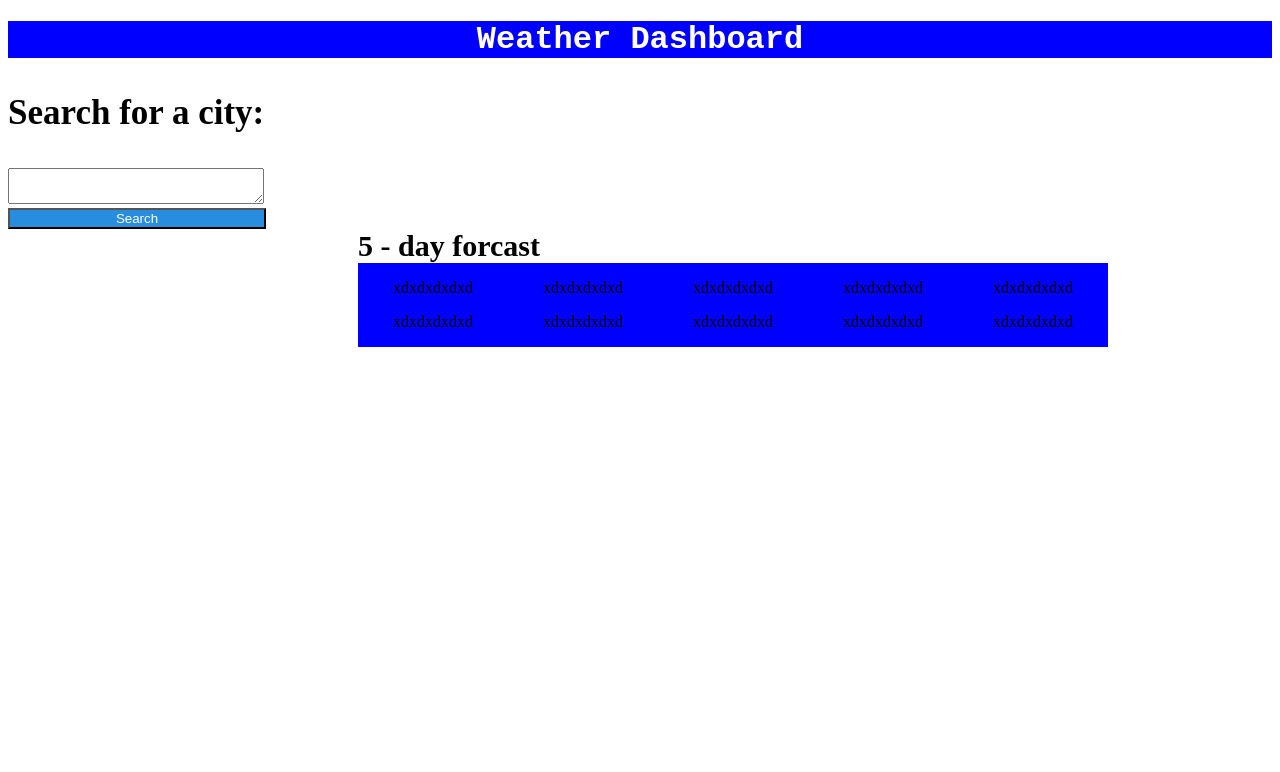
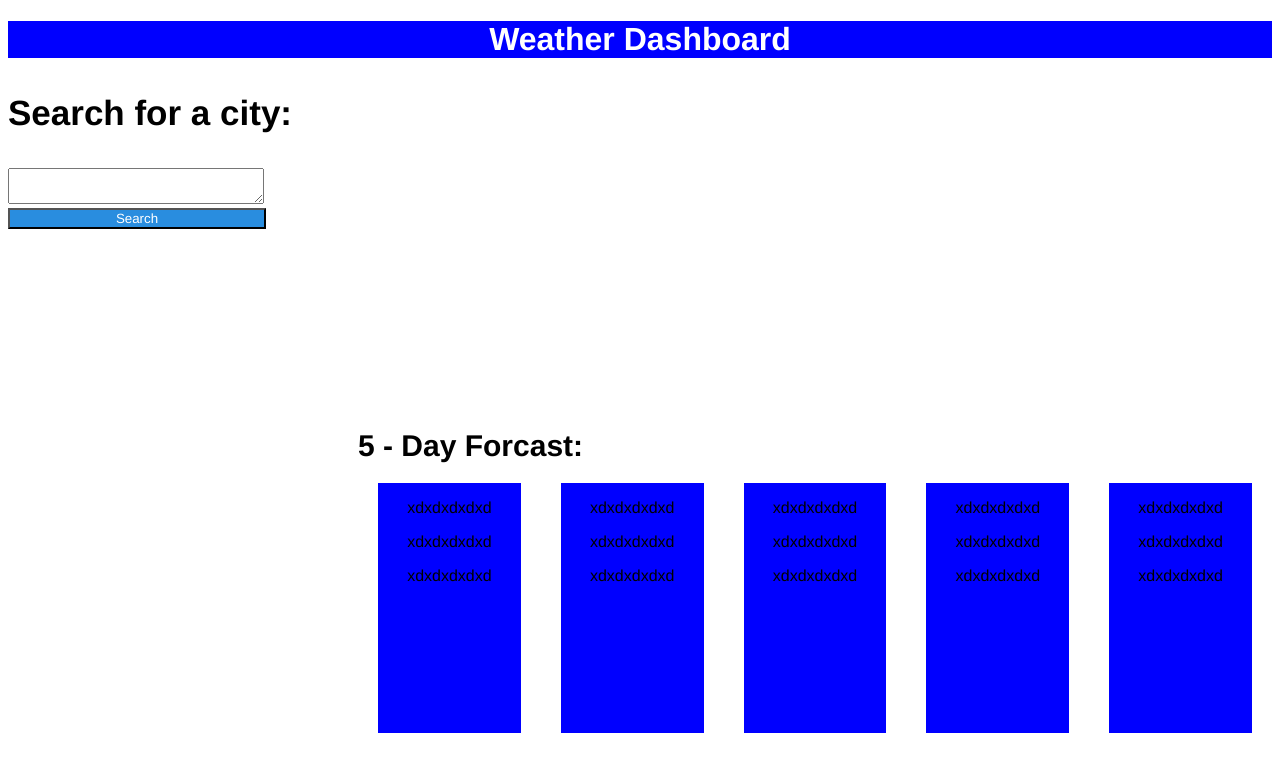
Before and after one commit to Dkangelas123/cliate_dashboard, a plain HTML site: page index.html in a window 1280 px wide. Drawn offline with Linux system fonts and the light colour scheme; a script that the page names is missing.

Commit message:
html clean up

```diff
--- a/assets/java.js
+++ /dev/null
@@ -1 +0,0 @@
-aa
--- a/assets/style.css
+++ b/assets/style.css
@@ -3,20 +3,23 @@ h1{
     background-color: blue;
     color: white;
     font-weight: bold;
-    font-family: 'Courier New', Courier, monospace;
+    font-family: 'Franklin Gothic Medium', 'Arial Narrow', Arial, sans-serif;
+
 }
 
 #search-text {
     font-size: 35px;
     font-weight: bolder;
+    font-family: 'Franklin Gothic Medium', 'Arial Narrow', Arial, sans-serif;
 }
 
 #search-button{
     width: 258px;
     background-color: rgb(41, 141, 223);
     color: white;
+    font-family: 'Franklin Gothic Medium', 'Arial Narrow', Arial, sans-serif;
 }
-.searchCity{
+#searchCity{
     width: 250px;
 
 }
@@ -26,12 +29,12 @@ h1{
     padding-left: 350px;
     font-size: 30px;
     font-weight: bold;
+    padding-top: 200px;
+    font-family: 'Franklin Gothic Medium', 'Arial Narrow', Arial, sans-serif;
 }
 #inf-weather{
     display: flex;
     padding-left: 350px;
-
-
 
 
 }
@@ -39,8 +42,16 @@ h1{
 #weather-container1, #weather-container2, #weather-container3, #weather-container4, #weather-container5 {
     text-align: center;
     background-color: blue;
-    width: 150px;
+    width: 250px;
+    height: 250px;
     border-color: white;
-    border-spacing: 100px;
+    font-family: 'Franklin Gothic Medium', 'Arial Narrow', Arial, sans-serif;
+    border-style:solid;
+    border-width: 20px;
+
+
 
 }
+#weather-container1{
+    border-spacing: 20px;
+}
--- a/index.html
+++ b/index.html
@@ -8,43 +8,47 @@
         <h1>Weather Dashboard</h1>
         <div id=" left-col">
         <p id = "search-text"> Search for a city: </p>
-        <textarea class="searchCity" placeholder="hello world"> </textarea>
+        <textarea id="searchCity" type="text" placeholder="San Anotnio"> </textarea>
+
         </div>
+        <button onclick="getInfo()" id="search-button">Search</button>
 
 
-<button id="search-button">Search</button>
 
-<div id="forcast-text">5 - day forcast</div>
+<div id="forcast-text">5 - Day Forcast:</div>
 <div id="inf-weather">
     <div id="weather-container1">
         <p Class="weather" id="day-1" ></p>
-        <p class="minvalues" id = "day-1min">xdxdxdxdxd</p>
-        <p class="minvalues" id = "day-1min">xdxdxdxdxd</p>
-        <p Class="weather" id="day-1" ></p>
+        <p id = "day1temp">xdxdxdxdxd</p>
+        <p id = "day1wind">xdxdxdxdxd</p>
+        <p id = "day1humidity">xdxdxdxdxd</p>
+
       </div>
       <div id="weather-container2">
         <p Class="weather" id="day-2" ></p>
-        <p class="minvalues" id = "day-1min">xdxdxdxdxd</p>
-        <p class="minvalues" id = "day-1min">xdxdxdxdxd</p>
-        <p Class="weather" id="day-1" ></p>
+        <p id = "day2temp">xdxdxdxdxd</p>
+        <p id = "day2wind">xdxdxdxdxd</p>
+        <p id = "day2humidity">xdxdxdxdxd</p>
+
       </div>
-      <div id="weather-container3">
+       <div id="weather-container3">
         <p Class="weather" id="day-3" ></p>
-        <p class="minvalues" id = "day-1min">xdxdxdxdxd</p>
-        <p class="minvalues" id = "day-1min">xdxdxdxdxd</p>
-        <p Class="weather" id="day-1" ></p>
-      </div>
-      <div id="weather-container4">
+        <p id = "day3temp">xdxdxdxdxd</p>
+        <p id = "day3wind">xdxdxdxdxd</p>
+        <p id = "day3humidity">xdxdxdxdxd</p>
+
+      </div>    <div id="weather-container4">
         <p Class="weather" id="day-4" ></p>
-        <p class="minvalues" id = "day-1min">xdxdxdxdxd</p>
-        <p class="minvalues" id = "day-1min">xdxdxdxdxd</p>
-        <p Class="weather" id="day-1" ></p>
-      </div>
-      <div id="weather-container5">
+        <p id = "day4temp">xdxdxdxdxd</p>
+        <p id = "day4wind">xdxdxdxdxd</p>
+        <p id = "day4humidity">xdxdxdxdxd</p>
+
+      </div>    <div id="weather-container5">
         <p Class="weather" id="day-5" ></p>
-        <p class="minvalues" id = "day-1min">xdxdxdxdxd</p>
-        <p class="minvalues" id = "day-1min">xdxdxdxdxd</p>
-        <p Class="weather" id="day-1" ></p>
+        <p id = "day5temp">xdxdxdxdxd</p>
+        <p id = "day5wind">xdxdxdxdxd</p>
+        <p id = "day5humidity">xdxdxdxdxd</p>
+
       </div>
 
     </div>
```
